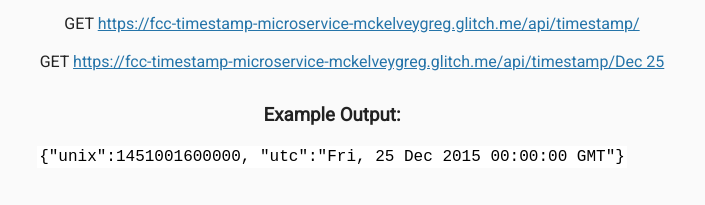
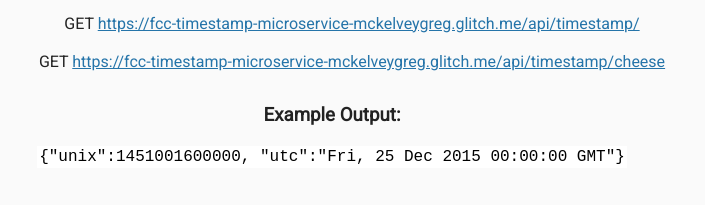
Before and after one commit to mckelveygreg/fcc-timestamp, a website: page views/index.html in a window 1280 px wide. Shown: the part 631-836 px from the top of the page, 308-1013 px from the left. Drawn offline with Linux system fonts and the light colour scheme; files that its build step writes are made by us from their sources.

Commit message:
fix invalid case

```diff
--- a/views/index.html
+++ b/views/index.html
@@ -34,7 +34,7 @@
             <p>GET <a href="https://fcc-timestamp-microservice-mckelveygreg.glitch.me/api/timestamp/2015-12-25">https://fcc-timestamp-microservice-mckelveygreg.glitch.me/api/timestamp/2015-12-25</a></p></li>
           <li><p>GET <a href="https://fcc-timestamp-microservice-mckelveygreg.glitch.me/api/timestamp/1535584248123">https://fcc-timestamp-microservice-mckelveygreg.glitch.me/api/timestamp/1535584248123</a></p></li>
           <li><p>GET <a href="https://fcc-timestamp-microservice-mckelveygreg.glitch.me/api/timestamp/">https://fcc-timestamp-microservice-mckelveygreg.glitch.me/api/timestamp/</a></p></li>
-          <li><p>GET <a href="https://fcc-timestamp-microservice-mckelveygreg.glitch.me/api/timestamp/Dec 25">https://fcc-timestamp-microservice-mckelveygreg.glitch.me/api/timestamp/Dec 25</a></p></li>
+          <li><p>GET <a href="https://fcc-timestamp-microservice-mckelveygreg.glitch.me/api/timestamp/cheese">https://fcc-timestamp-microservice-mckelveygreg.glitch.me/api/timestamp/cheese</a></p></li>
 
         </ul>
 
```
